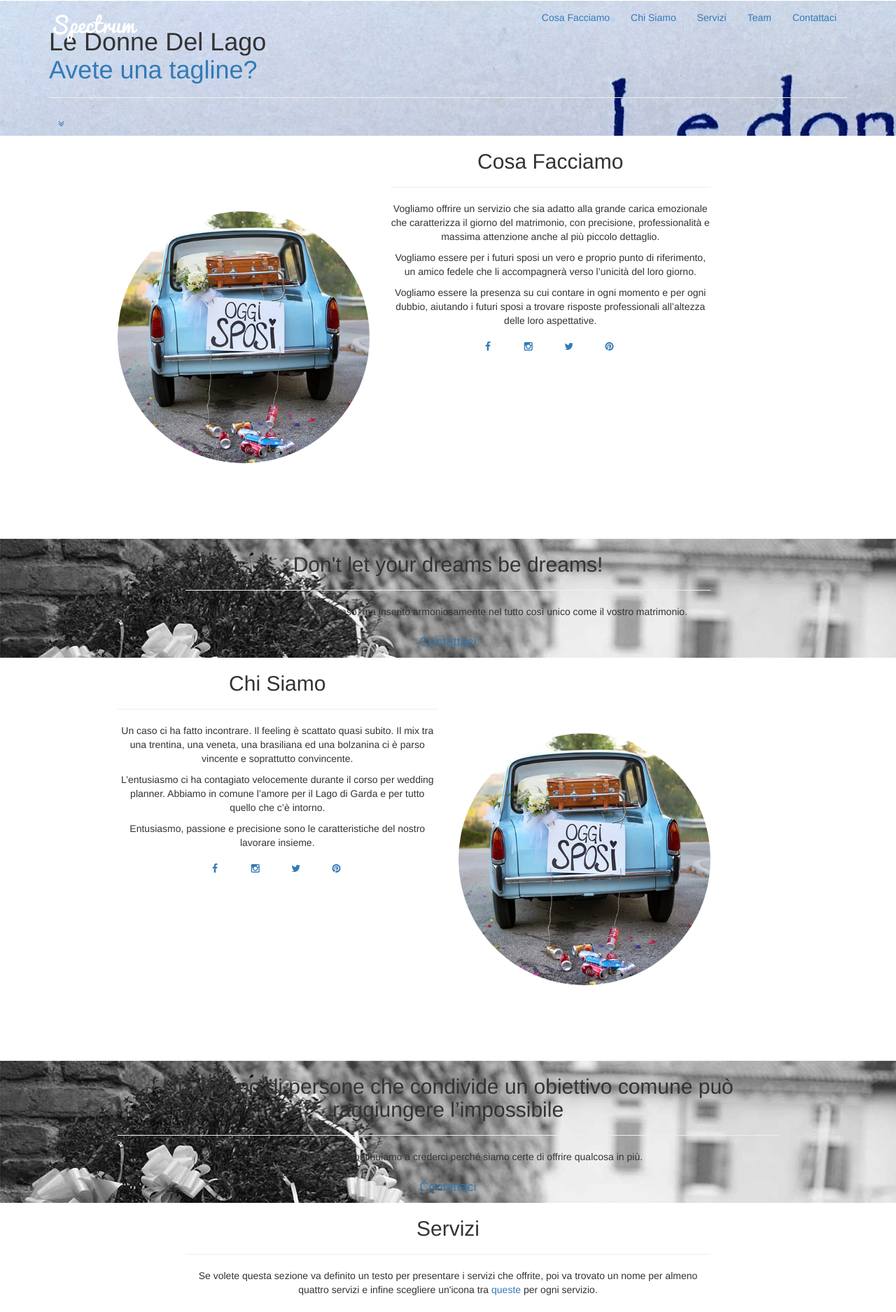
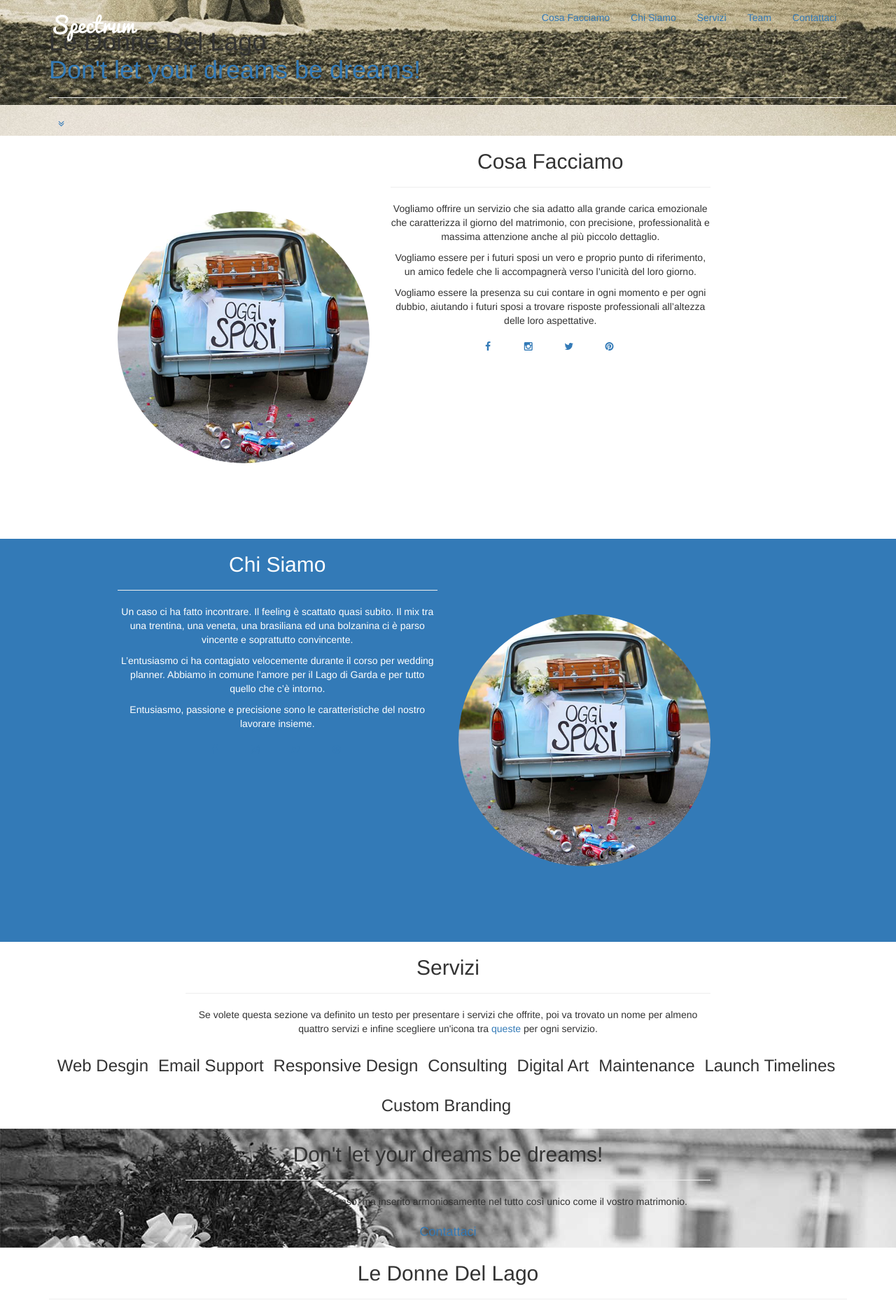
Before and after one commit to jacprada/LDDL, a PHP site: page / in a window 1280 px wide. Shown: the top 1875 px of the page at 70% size. Run offline with PHP 8.4, Linux system fonts and the light colour scheme.

Commit message:
changed image and positioning of elements

```diff
--- a/assets/css/custom.css
+++ b/assets/css/custom.css
@@ -1,3 +1,7 @@
+.intro-section {
+  background-position: 50% 150px;
+}
+
 .about-logo {
   margin: 30% auto;
 }
--- a/home.html
+++ b/home.html
@@ -104,12 +104,12 @@
             <!-- /.container -->
         </nav>
 
-        <header class="intro-img intro-dark-bg" style="background-image: url(assets/img/other/main.jpg)" data-stellar-background-ratio="0.5">
+        <header class="intro-img intro-dark-bg intro-section" style="background-image: url(assets/img/other/main.jpg)" data-stellar-background-ratio="0.5">
             <div class="overlay"></div>
             <div class="intro-body" data-scrollreveal="move 0">
                 <div class="container">
                     <br>
-                    <h1 class="brand-heading">Le Donne Del Lago<br><span class="text-primary">Avete una tagline?</span></h1>
+                    <h1 class="brand-heading">Le Donne Del Lago<br><span class="text-primary">Don't let your dreams be dreams!</span></h1>
                     <hr class="light">
                     <div class="page-scroll" data-scrollreveal="enter bottom after .6s">
                         <a href="#activity" class="btn btn-scroll-light sink">
@@ -159,27 +159,12 @@
             </div>
         </section>
 
-        <aside class="bg-parallax-dark nopadding" style="background-image: url(assets/img/other/detail.jpg);" data-stellar-background-ratio="0.5">
-            <div class="aside-overlay">
-                <div class="container">
-                    <div class="row text-center">
-                        <div class="col-lg-8 col-lg-offset-2">
-                            <h2 data-scrollreveal="enter top">Don't let your dreams be dreams!</h2>
-                            <hr class="light">
-                            <p data-scrollreveal="enter bottom">Nulla deve essere lasciato al caso, ma inserito armoniosamente nel tutto così unico come il vostro matrimonio.</p>
-                            <a data-scrollreveal="enter bottom after .5s" href="#contact" class="btn btn-outline btn-light btn-lg btn-square">Contattaci</a>
-                        </div>
-                    </div>
-                </div>
-            </div>
-        </aside>
-
-        <section id="about" class="about-2">
+        <section id="about" class="about-2 bg-primary">
             <div class="container">
                 <div class="row" data-scrollreveal="enter left">
                     <div class="col-lg-5 col-lg-offset-1 text-center" data-scrollreveal="enter right">
                         <h2>Chi Siamo</h2>
-                        <hr class="primary">
+                        <hr class="light">
                         <p>Un caso ci ha fatto incontrare. Il feeling è scattato quasi subito. Il mix tra una trentina, una veneta, una brasiliana ed una bolzanina ci è parso vincente e soprattutto convincente.</p>
                         <p>L’entusiasmo ci ha contagiato velocemente durante il corso per wedding planner. Abbiamo in comune l’amore per il Lago di Garda e per tutto quello che c’è intorno.</p>
                         <p>Entusiasmo, passione e precisione sono le caratteristiche del nostro lavorare insieme.</p>
@@ -213,7 +198,7 @@
             </div>
         </section>
 
-        <aside class="bg-parallax-dark nopadding" style="background-image: url(assets/img/other/detail.jpg);" data-stellar-background-ratio="0.5">
+<!--         <aside class="bg-parallax-dark nopadding" style="background-image: url(assets/img/other/detail.jpg);" data-stellar-background-ratio="0.5">
             <div class="aside-overlay">
                 <div class="container">
                     <div class="row text-center">
@@ -226,7 +211,7 @@
                     </div>
                 </div>
             </div>
-        </aside>
+        </aside> -->
 
         <section id="services" class="services-1">
             <div class="container">
@@ -276,6 +261,21 @@
                 </div>
             </div>
         </section>
+
+        <aside class="bg-parallax-dark nopadding" style="background-image: url(assets/img/other/detail.jpg);" data-stellar-background-ratio="0.5">
+            <div class="aside-overlay">
+                <div class="container">
+                    <div class="row text-center">
+                        <div class="col-lg-8 col-lg-offset-2">
+                            <h2 data-scrollreveal="enter top">Don't let your dreams be dreams!</h2>
+                            <hr class="light">
+                            <p data-scrollreveal="enter bottom">Nulla deve essere lasciato al caso, ma inserito armoniosamente nel tutto così unico come il vostro matrimonio.</p>
+                            <a data-scrollreveal="enter bottom after .5s" href="#contact" class="btn btn-outline btn-light btn-lg btn-square">Contattaci</a>
+                        </div>
+                    </div>
+                </div>
+            </div>
+        </aside>
 
         <section id="team" class="portfolio-2 bg-lighter text-center team-section">
             <div class="container">
```
Also changed, not shown: assets/img/other/main.jpg.
